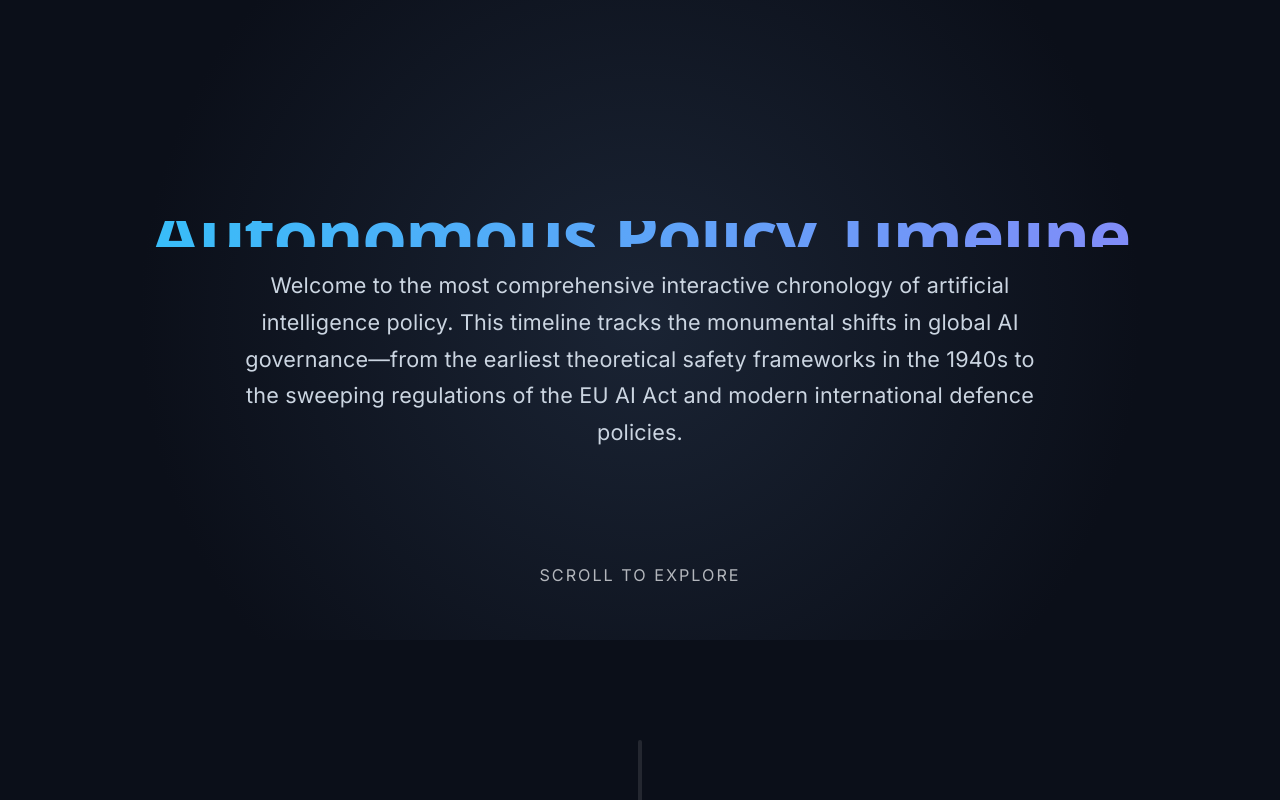
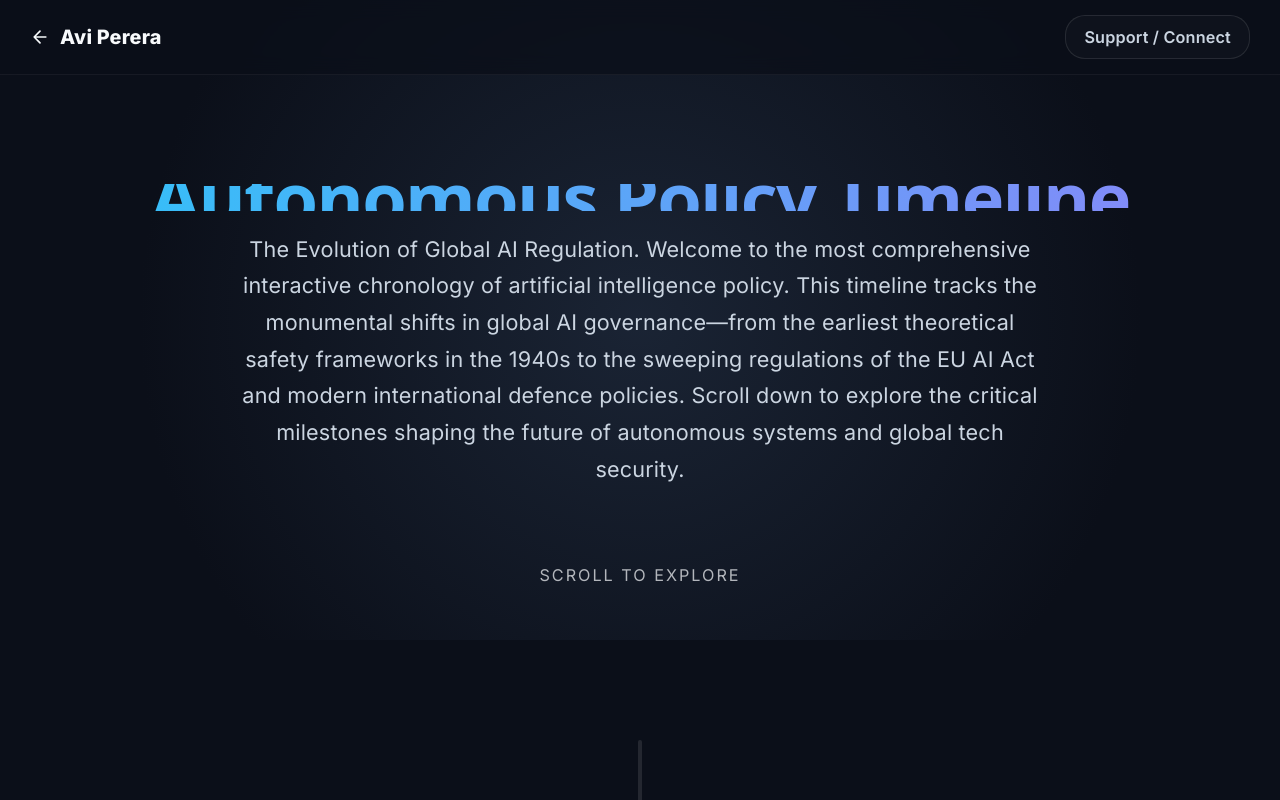
Before and after one commit to a-vip/ai-policy-timeline, a website built with Vite: page docs/index.html in a window 1280 px wide. Shown: the top 800 px of the page. Built offline with nearby package versions, Linux system fonts and the light colour scheme; some icons are missing; files whose address does not match are found by name.

Commit message:
Add floating top nav bar and update hero paragraph text

```diff
--- a/docs/index.html
+++ b/docs/index.html
@@ -71,6 +71,75 @@
         0%, 20%, 50%, 80%, 100% { transform: translateY(0); }
         40% { transform: translateY(-20px); }
         60% { transform: translateY(-10px); }
+      }
+
+      /* App Header / Menu */
+
+      .app-nav {
+        position: fixed;
+        top: 0;
+        left: 0;
+        right: 0;
+        padding: 15px 30px;
+        display: flex;
+        justify-content: space-between;
+        align-items: center;
+        background: rgba(11, 15, 25, 0.7);
+        backdrop-filter: blur(10px);
+        -webkit-backdrop-filter: blur(10px);
+        border-bottom: 1px solid rgba(255,255,255,0.05);
+        z-index: 1000;
+      }
+
+      .nav-logo {
+        color: #f8fafc;
+        font-weight: 800;
+        font-size: 1.1rem;
+        text-decoration: none;
+        display: flex;
+        align-items: center;
+        gap: 10px;
+        transition: color 0.3s;
+      }
+
+      .nav-logo:hover {
+        color: #38bdf8;
+      }
+
+      .nav-links {
+        display: flex;
+        gap: 15px;
+      }
+
+      .nav-btn {
+        padding: 8px 18px;
+        border-radius: 20px;
+        font-size: 0.9rem;
+        font-weight: 600;
+        text-decoration: none;
+        transition: all 0.3s ease;
+      }
+
+      .nav-btn-outline {
+        color: #cbd5e1;
+        border: 1px solid rgba(255,255,255,0.1);
+        background: rgba(255,255,255,0.02);
+      }
+
+      .nav-btn-outline:hover {
+        background: rgba(255,255,255,0.1);
+        color: #fff;
+      }
+
+      .nav-btn-solid {
+        background: linear-gradient(to right, #38bdf8, #818cf8);
+        color: #0b0f19;
+        border: none;
+      }
+
+      .nav-btn-solid:hover {
+        opacity: 0.9;
+        box-shadow: 0 0 15px rgba(56, 189, 248, 0.4);
       }
 
       /* Vertical Timeline Layout */
@@ -304,9 +373,20 @@
   <body>
     <div class="app-container">
 
+      <!-- App Navigation -->
+      <nav class="app-nav">
+        <a href="https://aviperera.com" class="nav-logo">
+          <svg width="20" height="20" viewBox="0 0 24 24" fill="none" stroke="currentColor" stroke-width="2" stroke-linecap="round" stroke-linejoin="round"><path d="M19 12H5M12 19l-7-7 7-7"/></svg>
+          Avi Perera
+        </a>
+        <div class="nav-links">
+          <a href="https://aviperera.com/contact/" class="nav-btn nav-btn-outline">Support / Connect</a>
+        </div>
+      </nav>
+
       <section class="hero">
         <h1>Autonomous Policy Timeline</h1>
-        <p>Welcome to the most comprehensive interactive chronology of artificial intelligence policy. This timeline tracks the monumental shifts in global AI governance—from the earliest theoretical safety frameworks in the 1940s to the sweeping regulations of the EU AI Act and modern international defence policies.</p>
+        <p>The Evolution of Global AI Regulation. Welcome to the most comprehensive interactive chronology of artificial intelligence policy. This timeline tracks the monumental shifts in global AI governance—from the earliest theoretical safety frameworks in the 1940s to the sweeping regulations of the EU AI Act and modern international defence policies. Scroll down to explore the critical milestones shaping the future of autonomous systems and global tech security.</p>
         <div class="scroll-indicator">Scroll to Explore</div>
       </section>
 
```
Also changed, not shown: index.html (+72 -1 lines).
